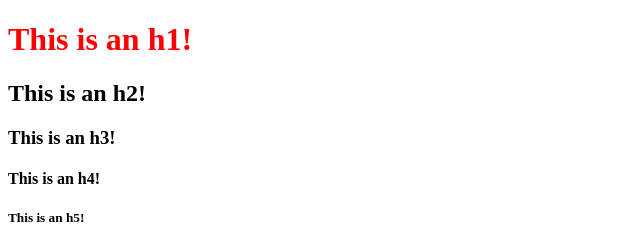
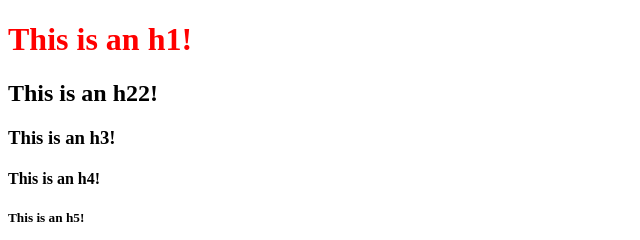
Before and after one commit to xmi1an/basicwebsite, a plain HTML site: page csstry.html in a window 1280 px wide. Shown: the top 240 px of the page, 0-640 px from the left. Drawn offline with Linux system fonts and the light colour scheme.

Commit message:
Update csstry.html

```diff
--- a/csstry.html
+++ b/csstry.html
@@ -10,7 +10,7 @@
   <!-- header -->
   <div>
     <h1 style="color : red ;">This is an h1!</h1>
-    <h2>This is an h2!</h2>
+    <h2>This is an h22!</h2>
     <h3>This is an h3!</h3>
     <h4>This is an h4!</h4>
     <h5>This is an h5!</h5>
```
